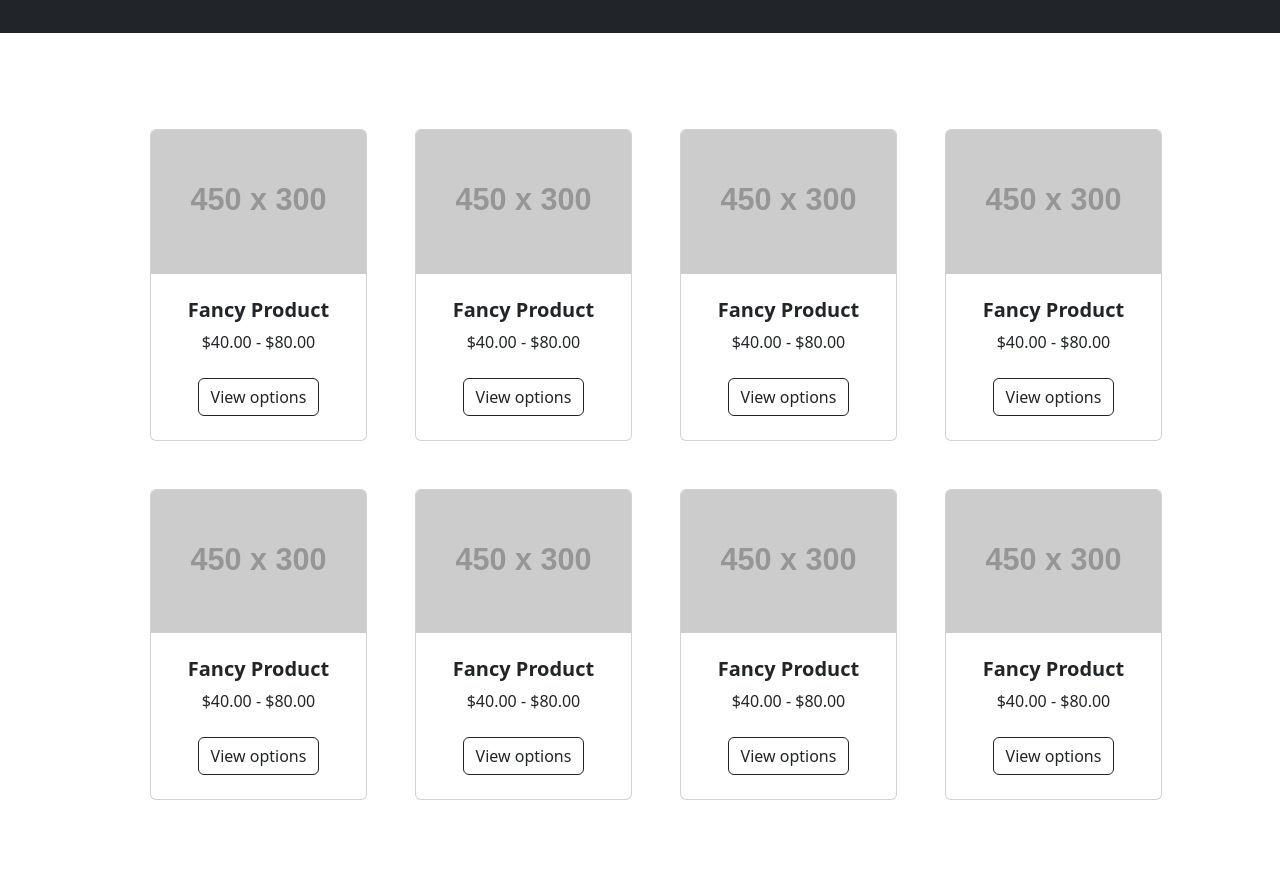
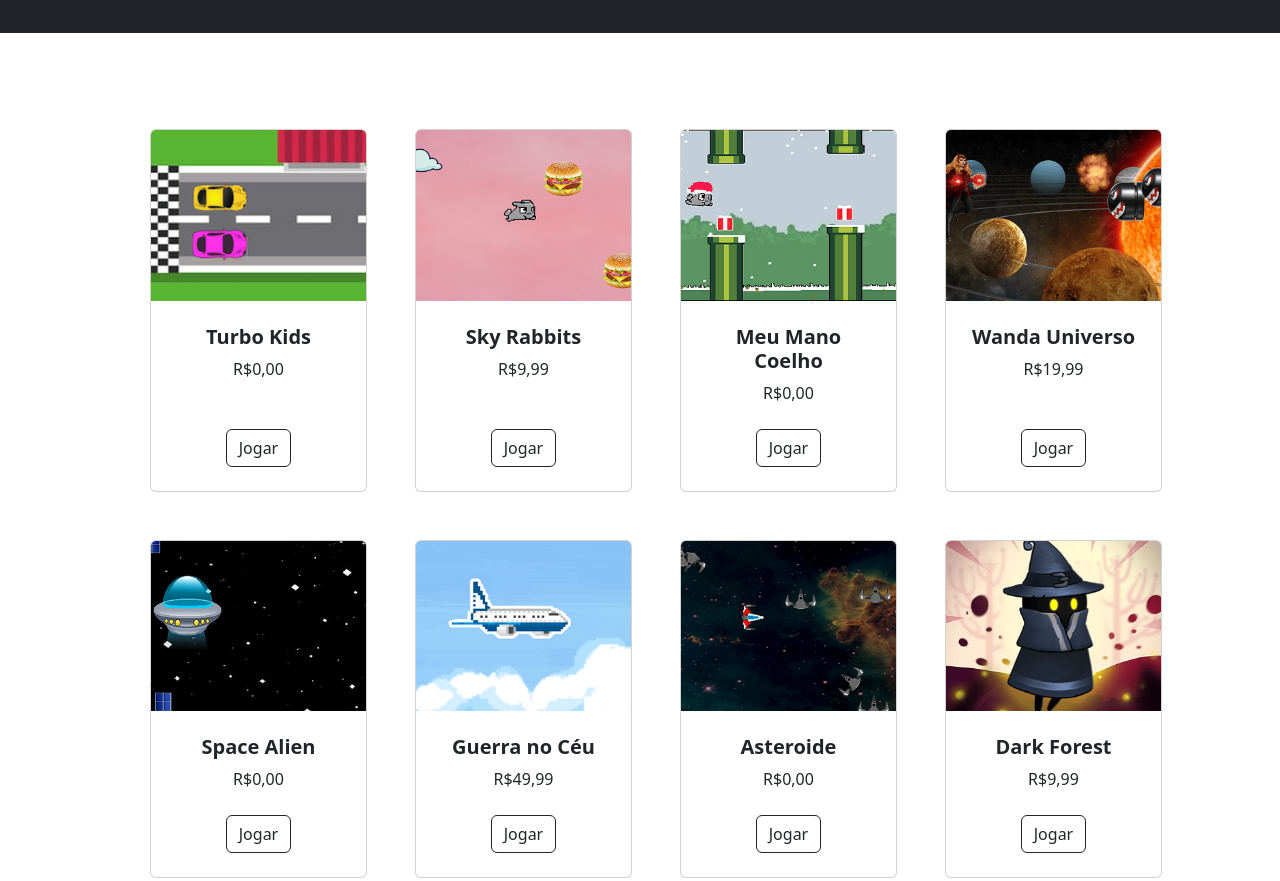
Before and after one commit to vini-garcia/tech-academy-modulo2, a plain HTML site: page index.html in a window 1280 px wide. Shown: the part 440-1321 px from the top of the page. Drawn offline with nearby package versions, Linux system fonts and the light colour scheme; placeholder pictures from the web are drawn by us.

Commit message:
feat: adiciona jogos

```diff
--- a/index.html
+++ b/index.html
@@ -82,160 +82,168 @@
         <ul class="row gx-4 gx-lg-5 row-cols-2 row-cols-md-3 row-cols-xl-4 justify-content-center">
           <li class="col mb-5">
             <div class="card h-100">
-              <img
-                class="card-img-top"
-                src="https://dummyimage.com/450x300/dee2e6/6c757d.jpg"
-                alt="..."
-              />
+              <img class="card-img-top" src="assets/turboKids.png" alt="Jogo Turbo Kids" />
               <div class="card-body p-4">
                 <div class="text-center">
-                  <h5 class="fw-bolder">Fancy Product</h5>
-                  $40.00 - $80.00
+                  <h5 class="fw-bolder">Turbo Kids</h5>
+                  R$0,00
                 </div>
               </div>
               <div class="card-footer p-4 pt-0 border-top-0 bg-transparent">
                 <div class="text-center">
-                  <a class="btn btn-outline-dark mt-auto" href="#">View options</a>
+                  <a
+                    class="btn btn-outline-dark mt-auto"
+                    target="_blank"
+                    href="https://gamesckosasco.itch.io/turbo-kids-nicole-cirino"
+                    >Jogar</a
+                  >
                 </div>
               </div>
             </div>
           </li>
           <li class="col mb-5">
             <div class="card h-100">
-              <img
-                class="card-img-top"
-                src="https://dummyimage.com/450x300/dee2e6/6c757d.jpg"
-                alt="..."
-              />
+              <img class="card-img-top" src="assets/skyRabbits.png" alt="Jogo Sky Rabbits" />
               <div class="card-body p-4">
                 <div class="text-center">
-                  <h5 class="fw-bolder">Fancy Product</h5>
-                  $40.00 - $80.00
+                  <h5 class="fw-bolder">Sky Rabbits</h5>
+                  R$9,99
                 </div>
               </div>
               <div class="card-footer p-4 pt-0 border-top-0 bg-transparent">
                 <div class="text-center">
-                  <a class="btn btn-outline-dark mt-auto" href="#">View options</a>
+                  <a
+                    class="btn btn-outline-dark mt-auto"
+                    target="_blank"
+                    href="https://gamesckosasco.itch.io/sky-rabbits-pedro-vieira"
+                    >Jogar</a
+                  >
                 </div>
               </div>
             </div>
           </li>
           <li class="col mb-5">
             <div class="card h-100">
-              <img
-                class="card-img-top"
-                src="https://dummyimage.com/450x300/dee2e6/6c757d.jpg"
-                alt="..."
-              />
+              <img class="card-img-top" src="assets/meuManoCoelho.png" alt="Jogo Meu Mano Coelho" />
               <div class="card-body p-4">
                 <div class="text-center">
-                  <h5 class="fw-bolder">Fancy Product</h5>
-                  $40.00 - $80.00
+                  <h5 class="fw-bolder">Meu Mano Coelho</h5>
+                  R$0,00
                 </div>
               </div>
               <div class="card-footer p-4 pt-0 border-top-0 bg-transparent">
                 <div class="text-center">
-                  <a class="btn btn-outline-dark mt-auto" href="#">View options</a>
+                  <a
+                    class="btn btn-outline-dark mt-auto"
+                    target="_blank"
+                    href="https://gamesckosasco.itch.io/meu-mano-coelho-nicolas-moraes"
+                    >Jogar</a
+                  >
                 </div>
               </div>
             </div>
           </li>
           <li class="col mb-5">
             <div class="card h-100">
-              <img
-                class="card-img-top"
-                src="https://dummyimage.com/450x300/dee2e6/6c757d.jpg"
-                alt="..."
-              />
+              <img class="card-img-top" src="assets/wandaUniverso.png" alt="Jogo Wanda Universo" />
               <div class="card-body p-4">
                 <div class="text-center">
-                  <h5 class="fw-bolder">Fancy Product</h5>
-                  $40.00 - $80.00
+                  <h5 class="fw-bolder">Wanda Universo</h5>
+                  R$19,99
                 </div>
               </div>
               <div class="card-footer p-4 pt-0 border-top-0 bg-transparent">
                 <div class="text-center">
-                  <a class="btn btn-outline-dark mt-auto" href="#">View options</a>
+                  <a
+                    class="btn btn-outline-dark mt-auto"
+                    target="_blank"
+                    href="https://gamesckosasco.itch.io/wandauniverso-nicole-cirino"
+                    >Jogar</a
+                  >
                 </div>
               </div>
             </div>
           </li>
           <li class="col mb-5">
             <div class="card h-100">
-              <img
-                class="card-img-top"
-                src="https://dummyimage.com/450x300/dee2e6/6c757d.jpg"
-                alt="..."
-              />
+              <img class="card-img-top" src="assets/spaceAlien.png" alt="Jogo Space Alien" />
               <div class="card-body p-4">
                 <div class="text-center">
-                  <h5 class="fw-bolder">Fancy Product</h5>
-                  $40.00 - $80.00
+                  <h5 class="fw-bolder">Space Alien</h5>
+                  R$0,00
                 </div>
               </div>
               <div class="card-footer p-4 pt-0 border-top-0 bg-transparent">
                 <div class="text-center">
-                  <a class="btn btn-outline-dark mt-auto" href="#">View options</a>
+                  <a
+                    class="btn btn-outline-dark mt-auto"
+                    target="_blank"
+                    href="https://gamesckosasco.itch.io/space-alien-enzo-gomes"
+                    >Jogar</a
+                  >
                 </div>
               </div>
             </div>
           </li>
           <li class="col mb-5">
             <div class="card h-100">
-              <img
-                class="card-img-top"
-                src="https://dummyimage.com/450x300/dee2e6/6c757d.jpg"
-                alt="..."
-              />
+              <img class="card-img-top" src="assets/guerraNoCeu.png" alt="Jogo Guerra no céu" />
               <div class="card-body p-4">
                 <div class="text-center">
-                  <h5 class="fw-bolder">Fancy Product</h5>
-                  $40.00 - $80.00
+                  <h5 class="fw-bolder">Guerra no Céu</h5>
+                  R$49,99
                 </div>
               </div>
               <div class="card-footer p-4 pt-0 border-top-0 bg-transparent">
                 <div class="text-center">
-                  <a class="btn btn-outline-dark mt-auto" href="#">View options</a>
+                  <a
+                    class="btn btn-outline-dark mt-auto"
+                    target="_blank"
+                    href="https://gamesckosasco.itch.io/guerra-no-ceu"
+                    >Jogar</a
+                  >
                 </div>
               </div>
             </div>
           </li>
           <li class="col mb-5">
             <div class="card h-100">
-              <img
-                class="card-img-top"
-                src="https://dummyimage.com/450x300/dee2e6/6c757d.jpg"
-                alt="..."
-              />
+              <img class="card-img-top" src="assets/asteroide.png" alt="Jogo Asteroide" />
               <div class="card-body p-4">
                 <div class="text-center">
-                  <h5 class="fw-bolder">Fancy Product</h5>
-                  $40.00 - $80.00
+                  <h5 class="fw-bolder">Asteroide</h5>
+                  R$0,00
                 </div>
               </div>
               <div class="card-footer p-4 pt-0 border-top-0 bg-transparent">
                 <div class="text-center">
-                  <a class="btn btn-outline-dark mt-auto" href="#">View options</a>
+                  <a
+                    class="btn btn-outline-dark mt-auto"
+                    target="_blank"
+                    href="https://gamesckosasco.itch.io/asteroide-ruan-santos"
+                    >Jogar</a
+                  >
                 </div>
               </div>
             </div>
           </li>
           <li class="col mb-5">
             <div class="card h-100">
-              <img
-                class="card-img-top"
-                src="https://dummyimage.com/450x300/dee2e6/6c757d.jpg"
-                alt="..."
-              />
+              <img class="card-img-top" src="assets/darkForest.png" alt="Jogo Dark Forest" />
               <div class="card-body p-4">
                 <div class="text-center">
-                  <h5 class="fw-bolder">Fancy Product</h5>
-                  $40.00 - $80.00
+                  <h5 class="fw-bolder">Dark Forest</h5>
+                  R$9,99
                 </div>
               </div>
               <div class="card-footer p-4 pt-0 border-top-0 bg-transparent">
                 <div class="text-center">
-                  <a class="btn btn-outline-dark mt-auto" href="#">View options</a>
+                  <a
+                    class="btn btn-outline-dark mt-auto"
+                    href="https://staryshko.itch.io/dark-forest"
+                    target="_blank"
+                    >Jogar</a
+                  >
                 </div>
               </div>
             </div>
```
Also changed, not shown: assets/asteroide.png (added), assets/darkForest.png (added), assets/favicon.ico (deleted), assets/guerraNoCeu.png (added), assets/meuManoCoelho.png (added), assets/skyRabbits.png (added), assets/spaceAlien.png (added), assets/turboKids.png (added), assets/wandaUniverso.png (added).
